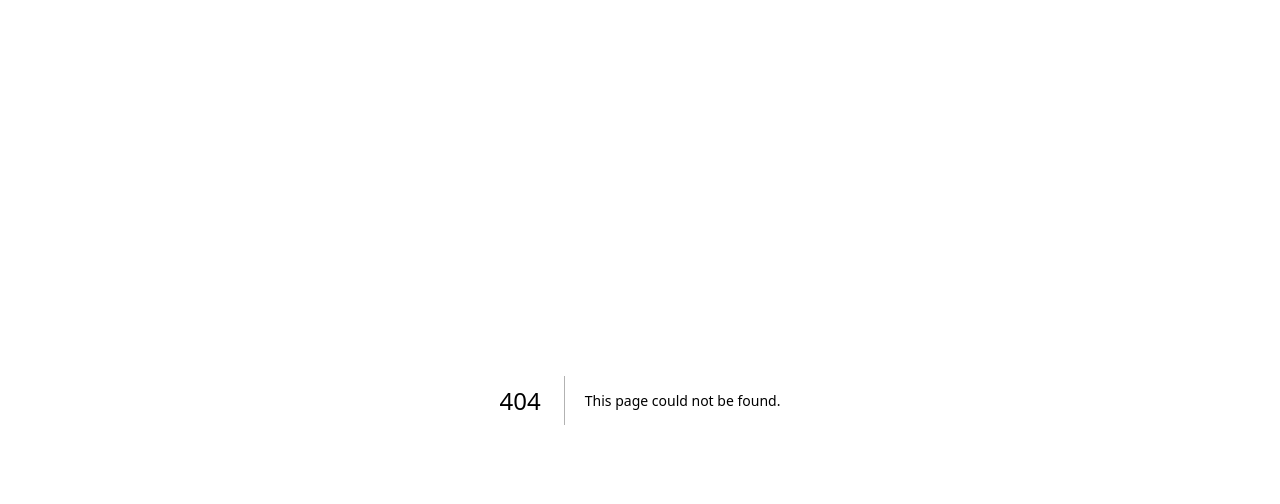
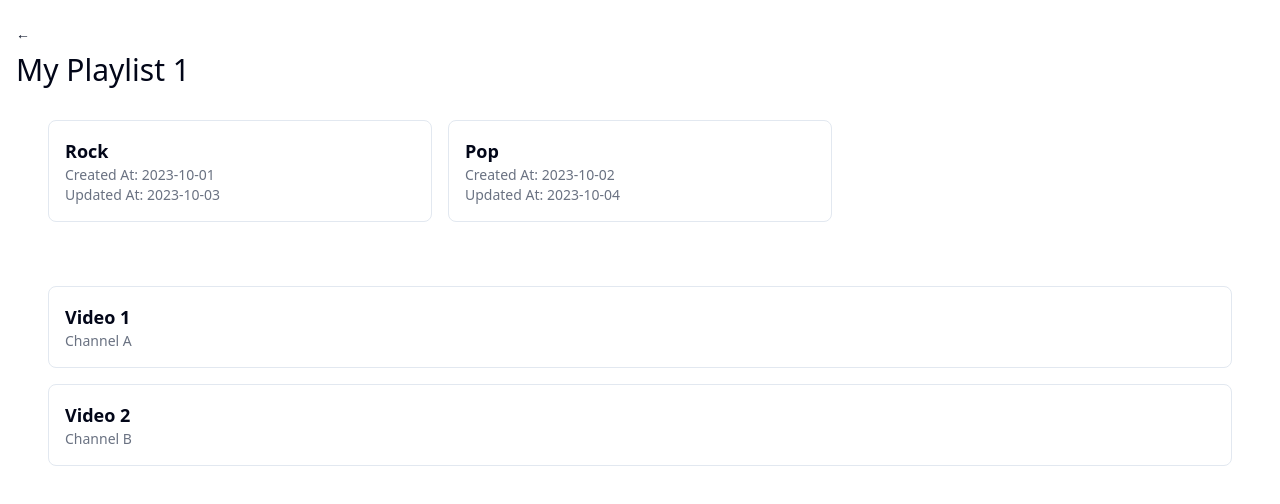
Before and after one commit to angvzrz/sub-lists, a Next.js app: page /playlist/1 in a window 1280 px wide. Before the commit this address had no page. Shown: the top 504 px of the page. Built offline with nearby package versions, Linux system fonts and the light colour scheme.

Commit message:
feat: add playlist page

```diff
--- a/src/app/page.tsx
+++ b/src/app/page.tsx
@@ -1,28 +1,6 @@
 import { Button } from '@/components/ui/button';
-
-const playlists = [
-  {
-    id: '1',
-    name: 'My Playlist 1',
-    createdAt: '2023-10-01',
-    updatedAt: '2023-10-05',
-    category: 'Music',
-  },
-  {
-    id: '2',
-    name: 'My Playlist 2',
-    createdAt: '2023-10-02',
-    updatedAt: '2023-10-06',
-    category: 'Podcasts',
-  },
-  {
-    id: '3',
-    name: 'My Playlist 3',
-    createdAt: '2023-10-03',
-    updatedAt: '2023-10-07',
-    category: 'Audiobooks',
-  },
-];
+import { PLAYLISTS_MOCK } from '@/constants';
+import Link from 'next/link';
 
 export default function Home() {
   return (
@@ -35,12 +13,13 @@ export default function Home() {
 
         <section>
           <ul className="grid grid-cols-1 gap-4">
-            {playlists.map((playlist) => (
+            {PLAYLISTS_MOCK.map((playlist) => (
               <li
                 key={playlist.id}
                 className="flex flex-col rounded-md border p-4"
               >
-                <h2 className="text-lg font-semibold">{playlist.name}</h2>
+                <Link href={`/playlist/${playlist.id}`}>
+                  <h2 className="text-lg font-semibold">{playlist.title}</h2>
                   <p className="text-sm text-gray-500">
                     Category: {playlist.category}
                   </p>
@@ -50,6 +29,7 @@ export default function Home() {
                   <p className="text-sm text-gray-500">
                     Updated At: {playlist.updatedAt}
                   </p>
+                </Link>
               </li>
             ))}
           </ul>
--- /dev/null
+++ b/src/app/playlist/[id]/page.tsx
@@ -0,0 +1,21 @@
+import { PLAYLISTS_MOCK } from '@/constants';
+import { Playlist } from '../../../components/playlist/playlist';
+import { BackButton } from '@/components/playlist/back-button';
+
+export default async function ListPage({
+  params,
+}: PageProps<'/playlist/[id]'>) {
+  const routeParams = await params;
+  const playlistId = routeParams.id;
+  const playlist = PLAYLISTS_MOCK.find((pl) => pl.id === playlistId);
+
+  if (!playlist) return <div>Playlist not found</div>;
+
+  return (
+    <main className="container mx-auto p-4">
+      <BackButton />
+      <h1 className="text-3xl">{playlist.title}</h1>
+      <Playlist playList={playlist} />
+    </main>
+  );
+}
--- /dev/null
+++ b/src/components/playlist/back-button.tsx
@@ -0,0 +1,17 @@
+'use client';
+
+import { useRouter } from 'next/navigation';
+import { Button } from '../ui/button';
+
+export function BackButton() {
+  const router = useRouter();
+  return (
+    <Button
+      variant="link"
+      onClick={() => router.back()}
+      className="cursor-pointer p-0"
+    >
+      ←
+    </Button>
+  );
+}
--- /dev/null
+++ b/src/components/playlist/playlist-video.tsx
@@ -0,0 +1,17 @@
+import type { PlaylistVideo } from '@/types';
+
+type PlaylistVideoProps = Readonly<{
+  video: PlaylistVideo;
+}>;
+
+export function PlaylistVideo({
+  video: { id, title, playlistId: playlist, channel },
+}: PlaylistVideoProps) {
+  return (
+    <li key={id} className="flex flex-col rounded-md border p-4">
+      <h2 className="text-lg font-semibold">{title}</h2>
+      <p className="text-sm text-gray-500">{channel}</p>
+      <p className="text-sm text-gray-500">{playlist}</p>
+    </li>
+  );
+}
--- /dev/null
+++ b/src/components/playlist/playlist.tsx
@@ -0,0 +1,35 @@
+import { PlaylistVideo } from './playlist-video';
+import type { Playlist } from '@/types';
+import { SubPlaylistItem } from './subPlaylist-item';
+
+type PlaylistProps = Readonly<{
+  playList: Playlist;
+}>;
+
+export function Playlist({ playList }: PlaylistProps) {
+  return (
+    <>
+      <ul className="grid grid-cols-1 gap-4 p-8 sm:grid-cols-2 lg:grid-cols-3">
+        {playList.subPlaylists?.map((subPlaylist) => (
+          <li
+            key={subPlaylist.id}
+            className="flex flex-col rounded-md border p-4"
+          >
+            <SubPlaylistItem playlist={subPlaylist} />
+          </li>
+        ))}
+      </ul>
+      <ul className="grid grid-cols-1 gap-4 p-8">
+        {!playList.videos || playList.videos.length === 0 ? (
+          <div className="p-4">
+            <p className="text-gray-500">No videos in this playlist yet</p>
+          </div>
+        ) : (
+          playList.videos.map((video) => (
+            <PlaylistVideo key={video.id} video={video} />
+          ))
+        )}
+      </ul>
+    </>
+  );
+}
--- /dev/null
+++ b/src/components/playlist/subPlaylist-item.tsx
@@ -0,0 +1,18 @@
+import type { Playlist } from '@/types';
+import Link from 'next/link';
+
+type SubPlaylistItemProps = Readonly<{
+  playlist: Playlist;
+}>;
+
+export function SubPlaylistItem({
+  playlist: { id, title, createdAt, updatedAt },
+}: SubPlaylistItemProps) {
+  return (
+    <Link href={`/playlist/${id}`} className="block hover:underline">
+      <h2 className="text-lg font-semibold">{title}</h2>
+      <p className="text-sm text-gray-500">Created At: {createdAt}</p>
+      <p className="text-sm text-gray-500">Updated At: {updatedAt}</p>
+    </Link>
+  );
+}
```
Lines whose indentation alone changed are shown as unchanged.
